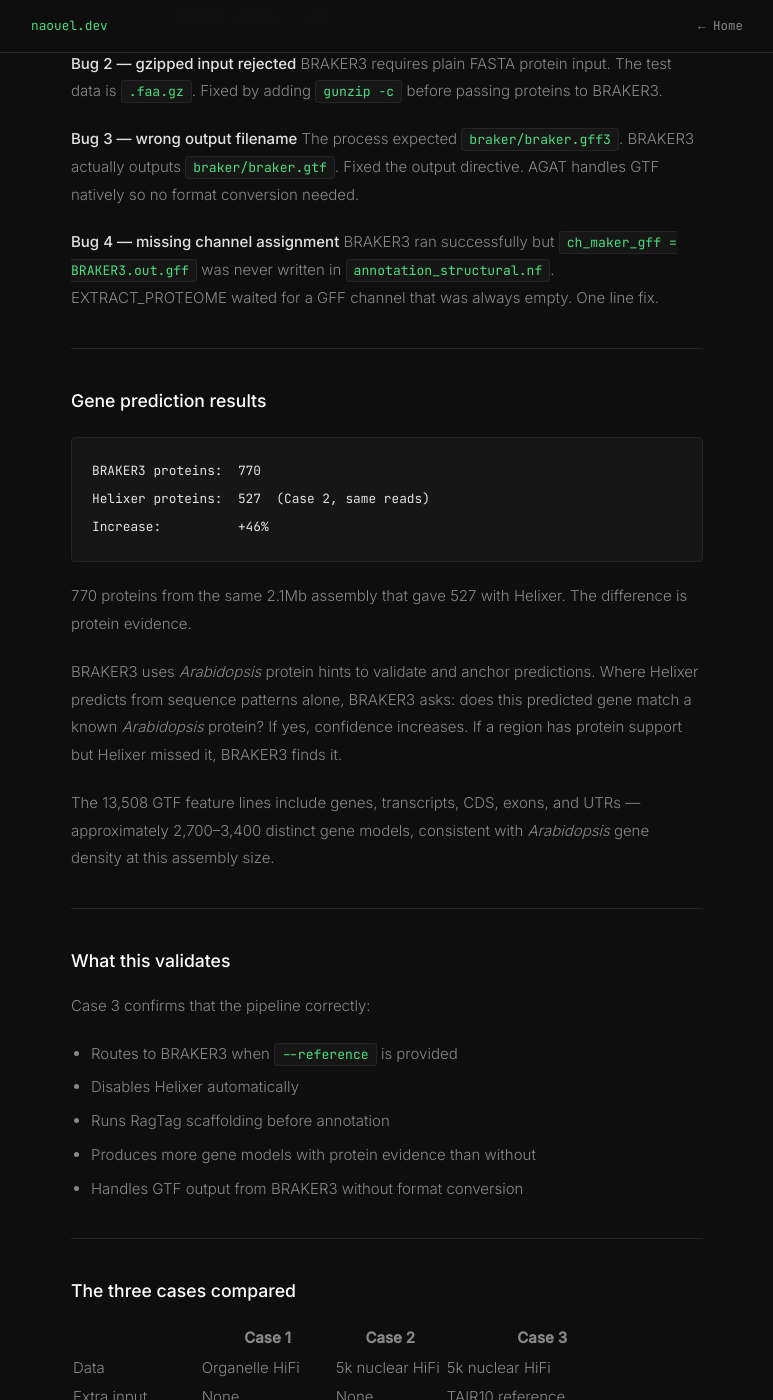
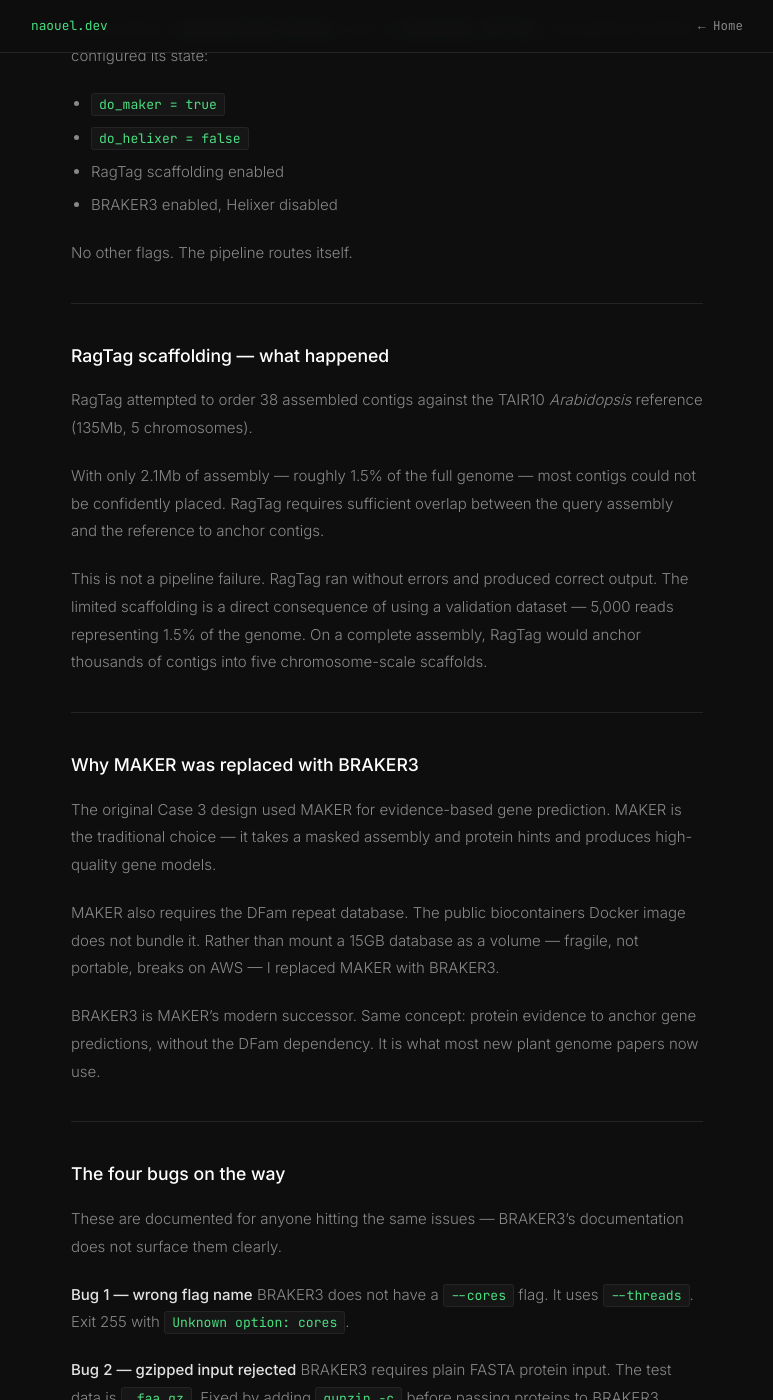
Before and after one commit to NaouelEldjouher/NaouelEldjouher.github.io, a Jekyll site: the page built from _posts/2026-06-02-omnidomain-day-5.md, in a window 1280 px wide and 1400 px high, scrolled down 1914 px. Shown: the whole window, without its empty margins (253-1026 px from the left). Built offline with Jekyll 4.4.1, drawn with Linux system fonts in a browser that asks for light colours; some of the changed text lies outside the part shown.

Commit message:
Update 2026-06-02-omnidomain-day-5.md

````diff
--- a/_posts/2026-06-02-omnidomain-day-5.md
+++ b/_posts/2026-06-02-omnidomain-day-5.md
@@ -19,15 +13,41 @@
 
 ---
 
+## How PhytoFlow routes itself
+
+The pipeline decides which tools to run based on two flags. No manual tool selection. No config editing.
+
+<pre class="mermaid" style="display: flex; justify-content: center; margin: 40px 0; background: transparent; border: none;">
+graph TD
+    A[Input: HiFi Reads] --> B{genome_type?}
+    B -->|organelle| C[Hifiasm Assembly]
+    C --> D[Skip Annotation]
+    D --> E[BUSCO + Coverage QC]
+    E --> F[Complete chloroplast\n155,667bp, 0 gaps]
+
+    B -->|nuclear| G[Hifiasm Assembly]
+    G --> H{reference provided?}
+
+    H -->|No| I[Helixer]
+    I --> J[eggNOG-mapper]
+    J --> K[527 proteins\n62.6% annotated\nAGL18 detected]
+
+    H -->|Yes| L[RagTag Scaffolding]
+    L --> M[BRAKER3]
+    M --> N[eggNOG-mapper]
+    N --> O[770 proteins\n+46% vs Helixer]
+</pre>
+
+---
+
 ## What the pipeline auto-detected
 
-```
---genome_type nuclear --reference ref.fna
-→ do_maker   = true
-→ do_helixer = false
-→ RagTag scaffolding enabled
-→ BRAKER3 enabled, Helixer disabled
-```
+By providing `--genome_type nuclear` and `--reference ref.fna`, the pipeline instantly configured its state:
+
+* `do_maker = true`
+* `do_helixer = false`
+* RagTag scaffolding enabled
+* BRAKER3 enabled, Helixer disabled
 
 No other flags. The pipeline routes itself.
 
@@ -37,28 +57,28 @@
 
 RagTag attempted to order 38 assembled contigs against the TAIR10 *Arabidopsis* reference (135Mb, 5 chromosomes).
 
-With only 2.1Mb of assembly — roughly 1.5% of the full genome — most contigs couldn't be confidently placed. RagTag requires sufficient overlap between the query assembly and the reference to anchor contigs.
+With only 2.1Mb of assembly — roughly 1.5% of the full genome — most contigs could not be confidently placed. RagTag requires sufficient overlap between the query assembly and the reference to anchor contigs.
 
-This is the expected result for a partial assembly. The scaffolding code ran correctly. On a complete nuclear genome assembly, RagTag would order thousands of contigs into five chromosome-scale scaffolds.
+This is not a pipeline failure. RagTag ran without errors and produced correct output. The limited scaffolding is a direct consequence of using a validation dataset — 5,000 reads representing 1.5% of the genome. On a complete assembly, RagTag would anchor thousands of contigs into five chromosome-scale scaffolds.
 
 ---
 
 ## Why MAKER was replaced with BRAKER3
 
-The original Case 3 design used MAKER for evidence-based gene prediction. MAKER is the traditional choice — it takes a masked assembly and protein hints (optionally RNA-seq evidence) and produces high-quality gene models.
+The original Case 3 design used MAKER for evidence-based gene prediction. MAKER is the traditional choice — it takes a masked assembly and protein hints and produces high-quality gene models.
 
-MAKER also requires the DFam repeat database. The public biocontainers Docker image doesn't bundle it. Rather than mount a 15GB database as a volume — fragile, not portable, breaks on AWS — I replaced MAKER with BRAKER3.
+MAKER also requires the DFam repeat database. The public biocontainers Docker image does not bundle it. Rather than mount a 15GB database as a volume — fragile, not portable, breaks on AWS — I replaced MAKER with BRAKER3.
 
-BRAKER3 is MAKER's modern successor. Same concept: protein evidence to anchor gene predictions, without the DFam dependency. It's what most new plant genome papers now use.
+BRAKER3 is MAKER's modern successor. Same concept: protein evidence to anchor gene predictions, without the DFam dependency. It is what most new plant genome papers now use.
 
 ---
 
 ## The four bugs on the way
 
-These are documented for anyone hitting the same issues — BRAKER3's documentation doesn't surface them clearly.
+These are documented for anyone hitting the same issues — BRAKER3's documentation does not surface them clearly.
 
 **Bug 1 — wrong flag name**
-BRAKER3 doesn't have a `--cores` flag. It uses `--threads`. Exit 255 with `Unknown option: cores`.
+BRAKER3 does not have a `--cores` flag. It uses `--threads`. Exit 255 with `Unknown option: cores`.
 
 **Bug 2 — gzipped input rejected**
 BRAKER3 requires plain FASTA protein input. The test data is `.faa.gz`. Fixed by adding `gunzip -c` before passing proteins to BRAKER3.
@@ -67,21 +87,19 @@
 The process expected `braker/braker.gff3`. BRAKER3 actually outputs `braker/braker.gtf`. Fixed the output directive. AGAT handles GTF natively so no format conversion needed.
 
 **Bug 4 — missing channel assignment**
-BRAKER3 ran successfully but `ch_maker_gff = BRAKER3.out.gff` was never written in `annotation_structural.nf`. EXTRACT_PROTEOME waited for a GFF channel that was always empty. One line fix.
+BRAKER3 ran successfully but `ch_maker_gff = BRAKER3.out.gff` was never written in `annotation_structural.nf`. `EXTRACT_PROTEOME` waited for a GFF channel that was always empty. One line fix.
 
 ---
 
 ## Gene prediction results
 
-```
-BRAKER3 proteins:  770
-Helixer proteins:  527  (Case 2, same reads)
-Increase:          +46%
-```
+> **BRAKER3 proteins:** 770
+> **Helixer proteins:** 527 (Case 2, same reads)
+> **Increase:** +46%
 
 770 proteins from the same 2.1Mb assembly that gave 527 with Helixer. The difference is protein evidence.
 
-BRAKER3 uses *Arabidopsis* protein hints to validate and anchor predictions. Where Helixer predicts from sequence patterns alone, BRAKER3 asks: does this predicted gene match a known *Arabidopsis* protein? If yes, confidence increases. If a region has protein support but Helixer missed it, BRAKER3 finds it.
+BRAKER3 uses *Arabidopsis* protein hints to validate and anchor predictions. Where Helixer predicts from sequence patterns alone, BRAKER3 asks: *does this predicted gene match a known Arabidopsis protein?* If yes, confidence increases. If a region has protein support but Helixer missed it, BRAKER3 finds it.
 
 The 13,508 GTF feature lines include genes, transcripts, CDS, exons, and UTRs — approximately 2,700–3,400 distinct gene models, consistent with *Arabidopsis* gene density at this assembly size.
 
@@ -90,28 +108,31 @@
 ## What this validates
 
 Case 3 confirms that the pipeline correctly:
-
-- Routes to BRAKER3 when `--reference` is provided
-- Disables Helixer automatically
-- Runs RagTag scaffolding before annotation
-- Produces more gene models with protein evidence than without
-- Handles GTF output from BRAKER3 without format conversion
+* Routes to BRAKER3 when `--reference` is provided.
+* Disables Helixer automatically.
+* Runs RagTag scaffolding before annotation.
+* Produces more gene models with protein evidence than without.
+* Handles GTF output from BRAKER3 without format conversion.
 
 ---
 
 ## The three cases compared
 
-| | Case 1 | Case 2 | Case 3 |
-|---|---|---|---|
-| Data | Organelle HiFi | 5k nuclear HiFi | 5k nuclear HiFi |
-| Extra input | None | None | TAIR10 reference |
-| Scaffolding | Skipped | Passthrough | RagTag |
-| Gene predictor | None | Helixer | BRAKER3 |
-| Proteins predicted | 0 | 527 | 770 |
-| Key finding | 100.8% chloroplast | AGL18 detected | +46% genes with evidence |
+| Metric | Case 1 | Case 2 | Case 3 |
+| :--- | :--- | :--- | :--- |
+| **Data** | Organelle HiFi | 5k nuclear HiFi | 5k nuclear HiFi |
+| **Extra input** | None | None | TAIR10 reference |
+| **Scaffolding** | Skipped | Passthrough | RagTag |
+| **Gene predictor** | None | Helixer | BRAKER3 |
+| **Proteins predicted** | 0 | 527 | 770 |
+| **Key finding** | 100.8% chloroplast | AGL18 detected | +46% with evidence |
 
 ---
-
-Next: module architecture refactor, then FungalFlow validation.
+*Next: module architecture refactor, then FungalFlow validation.*
 
 [← Back to Home](/)
+
+<script type="module">
+  import mermaid from 'https://cdn.jsdelivr.net/npm/mermaid@10/dist/mermaid.esm.min.mjs';
+  mermaid.initialize({ startOnLoad: true, theme: 'dark' });
+</script>
````
Also changed, not shown: other parts of _posts/2026-06-02-omnidomain-day-5.md (+2 -8 lines).
